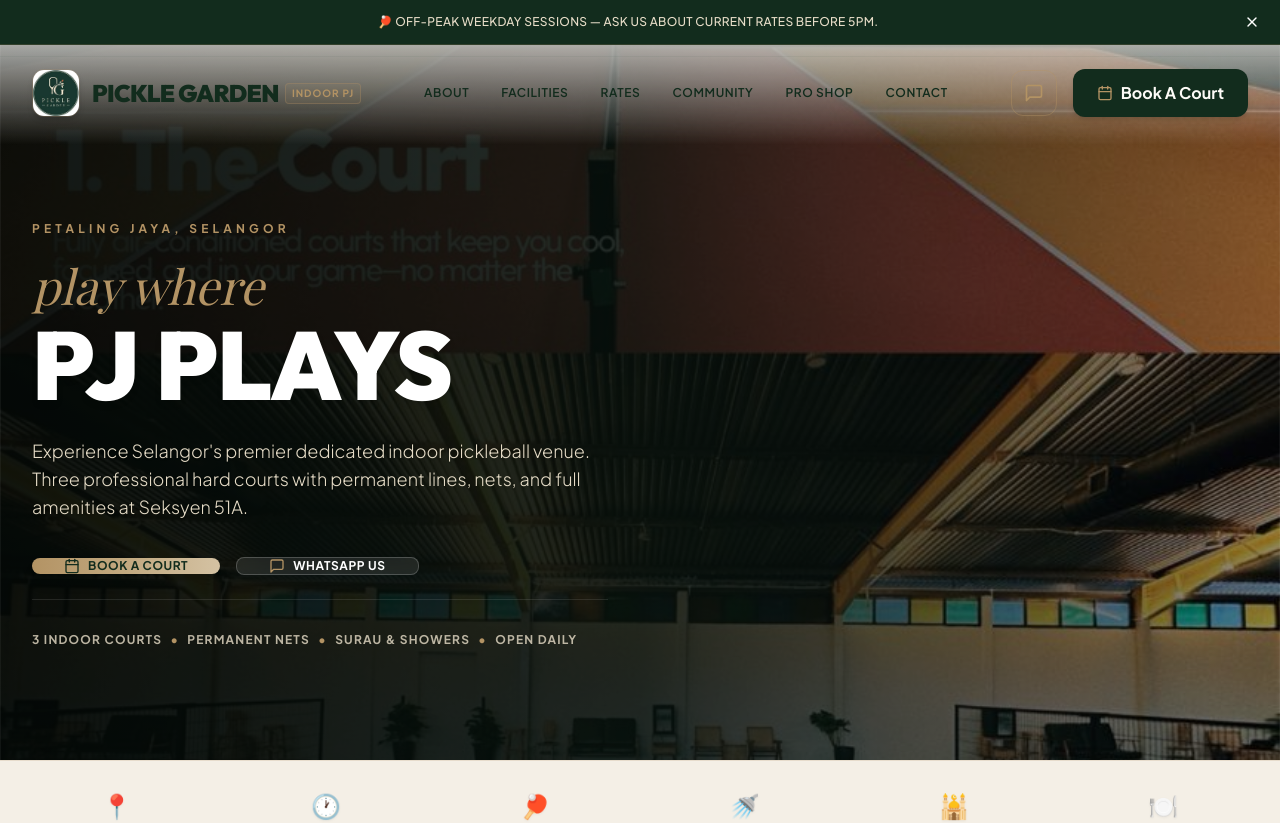
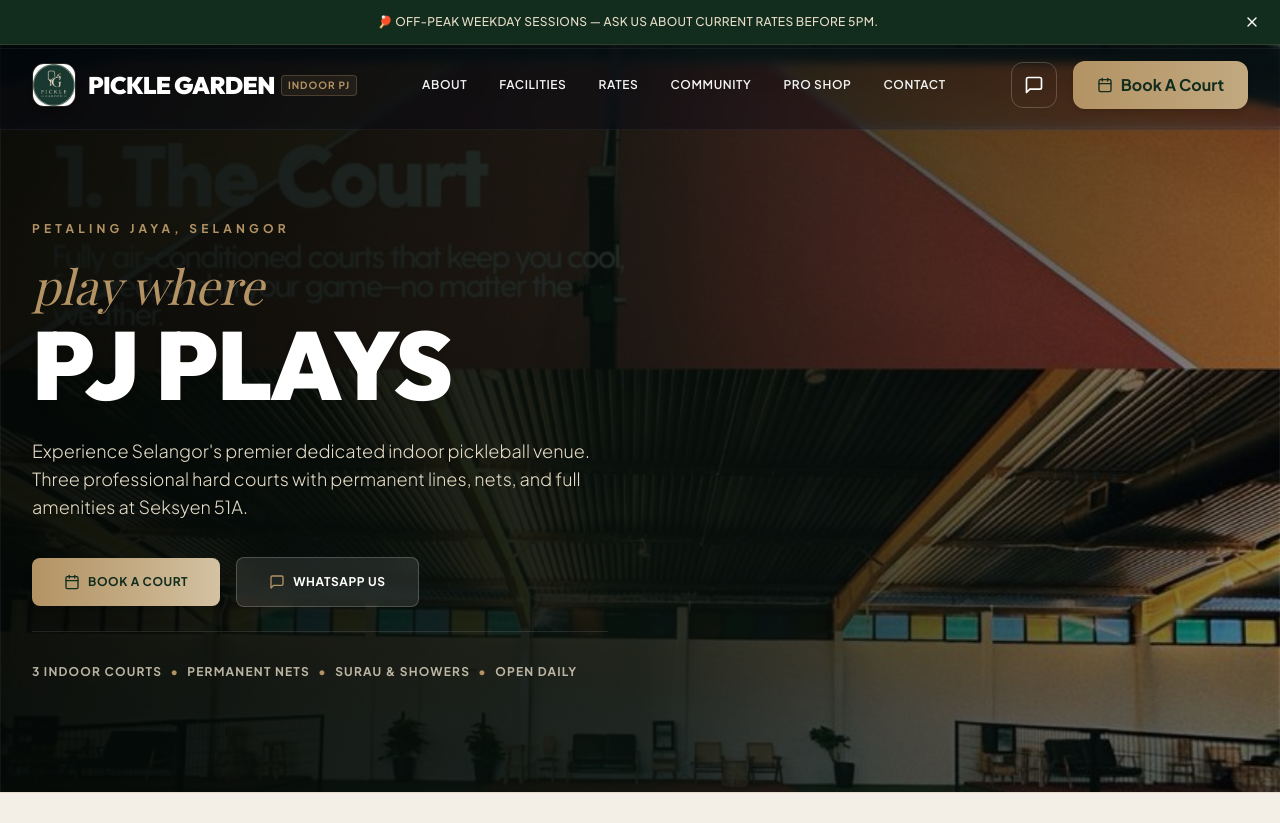
Before and after one commit to farahnini/Pickle-Garden, a React (Vite) app: page / in a window 1280 px wide. Shown: the top 823 px of the page. Built offline with nearby package versions, Linux system fonts and the light colour scheme; a web font is replaced by a local one.

Commit message:
Fix Hero button padding heights and implement dynamic transparent-to-scrolled color transitions in Navbar

```diff
--- a/src/components/Hero.jsx
+++ b/src/components/Hero.jsx
@@ -56,7 +56,7 @@
               href={VENUE_INFO.bookingUrl}
               target="_blank"
               rel="noopener noreferrer"
-              className="flex items-center justify-center gap-2 bg-gradient-to-r from-[#b39364] via-[#c2a980] to-[#d4c2a3] hover:from-[#c2a980] hover:to-[#b39364] text-[#122c1d] font-black px-8 py-4.5 rounded-lg transition-all uppercase tracking-wider text-xs shadow-lg hover:scale-[1.02]"
+              className="flex items-center justify-center gap-2 bg-gradient-to-r from-[#b39364] via-[#c2a980] to-[#d4c2a3] hover:from-[#c2a980] hover:to-[#b39364] text-[#122c1d] font-black px-8 py-4 rounded-lg transition-all uppercase tracking-wider text-xs shadow-lg hover:scale-[1.02]"
             >
               <Calendar className="w-4 h-4 text-[#122c1d]" />
               <span>Book A Court</span>
@@ -65,7 +65,7 @@
               href={VENUE_INFO.whatsappUrl}
               target="_blank"
               rel="noopener noreferrer"
-              className="flex items-center justify-center gap-2 bg-white/10 hover:bg-white/20 text-white font-bold px-8 py-4.5 rounded-lg transition-all uppercase tracking-wider text-xs border border-white/20 backdrop-blur-sm"
+              className="flex items-center justify-center gap-2 bg-white/10 hover:bg-white/20 text-white font-bold px-8 py-4 rounded-lg transition-all uppercase tracking-wider text-xs border border-white/20 backdrop-blur-sm"
             >
               <MessageSquare className="w-4 h-4 text-[#b39364]" />
               <span>WhatsApp Us</span>
--- a/src/components/Navbar.jsx
+++ b/src/components/Navbar.jsx
@@ -8,7 +8,7 @@
 
   useEffect(() => {
     const handleScroll = () => {
-      setScrolled(window.scrollY > 20);
+      setScrolled(window.scrollY > 40);
     };
     window.addEventListener('scroll', handleScroll);
     return () => window.removeEventListener('scroll', handleScroll);
@@ -18,11 +18,13 @@
     <header className={`fixed top-0 left-0 right-0 z-50 transition-all duration-300 ${
       scrolled
         ? 'bg-[#fdfbf7]/95 backdrop-blur-md border-b border-[#b39364]/20 py-4 shadow-md'
-        : 'bg-gradient-to-b from-[#fdfbf7]/95 to-transparent py-7'
+        : 'bg-slate-950/30 backdrop-blur-sm border-b border-white/5 py-5'
     }`}>
-      {/* Top Banner Bar - Expanded padding */}
-      <div className="hidden lg:block border-b border-[#122c1d]/5 pb-3 mb-3">
-        <div className="max-w-7xl mx-auto px-6 lg:px-8 flex justify-between items-center text-xs text-[#4c5e52]">
+      {/* Top Banner Bar */}
+      <div className={`hidden lg:block border-b pb-3 mb-3 transition-colors ${
+        scrolled ? 'border-[#122c1d]/5 text-[#4c5e52]' : 'border-white/5 text-[#e6dcc7]'
+      }`}>
+        <div className="max-w-7xl mx-auto px-6 lg:px-8 flex justify-between items-center text-xs">
           <div className="flex items-center gap-6">
             <span className="flex items-center gap-1.5 hover:text-[#b39364] transition-colors">
               <MapPin className="w-3.5 h-3.5 text-[#b39364]" />
@@ -39,14 +41,14 @@
               <Phone className="w-3.5 h-3.5 text-[#b39364]" />
               <span>WhatsApp: {VENUE_INFO.phoneDisplay}</span>
             </a>
-            <span className="text-[#122c1d]/10">•</span>
+            <span className={scrolled ? 'text-[#122c1d]/10' : 'text-white/10'}>•</span>
             <a
               href={VENUE_INFO.instagramUrl}
               target="_blank"
               rel="noreferrer"
-              className="flex items-center gap-1.5 hover:text-pink-600 transition-colors"
+              className="flex items-center gap-1.5 hover:text-pink-500 transition-colors"
             >
-              <Instagram className="w-3.5 h-3.5 text-pink-600" />
+              <Instagram className="w-3.5 h-3.5 text-[#b39364]" />
               <span>{VENUE_INFO.instagram}</span>
             </a>
           </div>
@@ -56,12 +58,14 @@
       <div className="max-w-7xl mx-auto px-6 lg:px-8 flex items-center justify-between">
         {/* Brand / Logo */}
         <a href="#" className="flex items-center gap-3 group shrink-0">
-          <div className="w-12 h-12 rounded-xl overflow-hidden shadow-md group-hover:scale-105 transition-transform shrink-0 border border-[#b39364]/20">
+          <div className="w-11 h-11 rounded-xl overflow-hidden shadow-md group-hover:scale-105 transition-transform shrink-0 border border-[#b39364]/20">
             <img src="./assets/logo.jpg" alt="Pickle Garden Logo" className="w-full h-full object-cover" />
           </div>
           <div className="flex flex-col">
             <div className="flex items-center gap-1.5">
-              <span className="font-display font-black text-xl sm:text-2xl tracking-tight text-[#122c1d] group-hover:text-[#b39364] transition-colors">
+              <span className={`font-display font-black text-xl sm:text-2xl tracking-tight transition-colors group-hover:text-[#b39364] ${
+                scrolled ? 'text-[#122c1d]' : 'text-white'
+              }`}>
                 {VENUE_INFO.name.toUpperCase()}
               </span>
               <span className="px-1.5 py-0.5 rounded text-[10px] font-bold bg-[#b39364]/10 text-[#b39364] border border-[#b39364]/30 uppercase tracking-widest">
@@ -71,8 +75,10 @@
           </div>
         </a>
 
-        {/* Desktop Nav Links - simplified text and wider gap-8 for spaciousness */}
-        <nav className="hidden lg:flex items-center gap-8 font-semibold text-xs uppercase tracking-wider text-[#122c1d]">
+        {/* Desktop Nav Links - Color adjusts based on scrolled state */}
+        <nav className={`hidden lg:flex items-center gap-8 font-semibold text-xs uppercase tracking-wider transition-colors ${
+          scrolled ? 'text-[#122c1d]' : 'text-white/95'
+        }`}>
           <a href="#about" className="hover:text-[#b39364] transition-colors py-1">About</a>
           <a href="#courts" className="hover:text-[#b39364] transition-colors py-1">Facilities</a>
           <a href="#rates" className="hover:text-[#b39364] transition-colors py-1">Rates</a>
@@ -87,7 +93,11 @@
             href={VENUE_INFO.whatsappUrl}
             target="_blank"
             rel="noopener noreferrer"
-            className="flex items-center justify-center p-3 rounded-xl border border-[#b39364]/40 text-[#b39364] hover:bg-[#b39364]/10 transition-colors"
+            className={`flex items-center justify-center p-3 rounded-xl border transition-all ${
+              scrolled
+                ? 'border-[#b39364]/40 text-[#b39364] hover:bg-[#b39364]/10'
+                : 'border-white/20 text-white hover:bg-white/10'
+            }`}
             title="WhatsApp Us"
           >
             <MessageSquare className="w-5 h-5" />
@@ -96,9 +106,13 @@
             href={VENUE_INFO.bookingUrl}
             target="_blank"
             rel="noopener noreferrer"
-            className="flex items-center gap-2 bg-[#122c1d] hover:bg-[#1f422e] text-[#fdfbf7] font-bold px-6 py-3 rounded-xl shadow-md transition-all hover:scale-[1.03] active:scale-[0.98]"
+            className={`flex items-center gap-2 font-bold px-6 py-3 rounded-xl shadow-md transition-all hover:scale-[1.03] active:scale-[0.98] ${
+              scrolled
+                ? 'bg-[#122c1d] hover:bg-[#1f422e] text-[#fdfbf7]'
+                : 'bg-gradient-to-r from-[#b39364] to-[#c2a980] hover:from-[#c2a980] hover:to-[#b39364] text-[#122c1d]'
+            }`}
           >
-            <Calendar className="w-4 h-4 text-[#b39364]" />
+            <Calendar className={`w-4 h-4 ${scrolled ? 'text-[#b39364]' : 'text-[#122c1d]'}`} />
             <span>Book A Court</span>
           </a>
         </div>
@@ -106,7 +120,11 @@
         {/* Mobile menu trigger */}
         <button
           onClick={() => setMobileMenuOpen(!mobileMenuOpen)}
-          className="lg:hidden p-2 text-[#122c1d] hover:text-[#b39364] rounded-lg bg-[#e6dfd3]/35 border border-[#e6dfd3]/50"
+          className={`lg:hidden p-2 rounded-lg border transition-colors ${
+            scrolled
+              ? 'text-[#122c1d] hover:text-[#b39364] bg-[#e6dfd3]/35 border-[#e6dfd3]/50'
+              : 'text-white hover:text-[#b39364] bg-white/5 border-white/10'
+          }`}
           aria-label="Toggle Menu"
         >
           {mobileMenuOpen ? <X className="w-6 h-6" /> : <Menu className="w-6 h-6" />}
```
Also changed, not shown: 1 other file (tests, documents, lock files or other folders).
